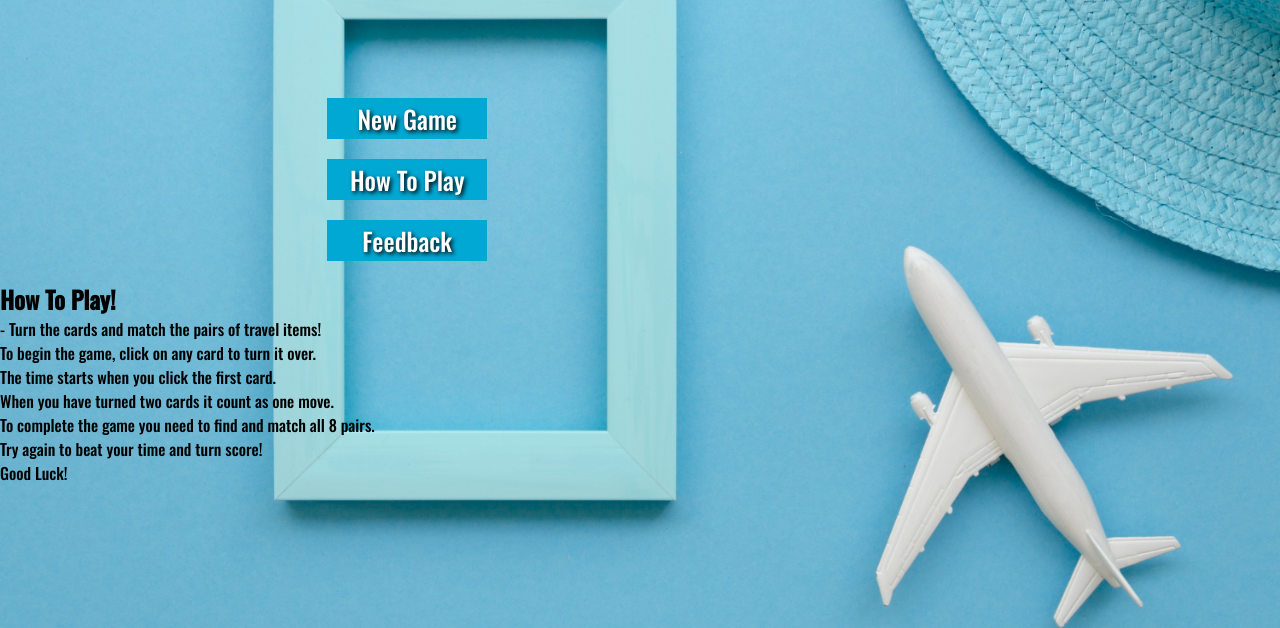
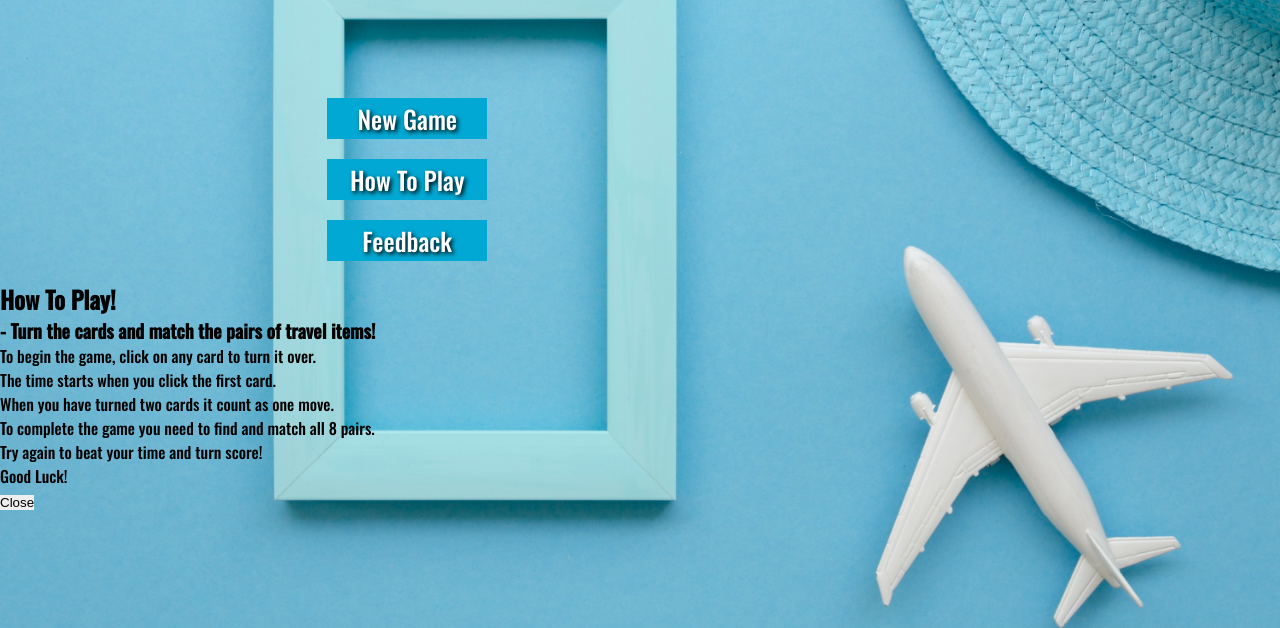
Before and after one commit to moolleer/travel-memory-game, a plain HTML site: page index.html in a window 1280 px wide. Both pictures are taken after a click on the button "How To Play". Shown: the part 172-800 px from the top of the page. Drawn offline with nearby package versions, Linux system fonts and the light colour scheme.

Commit message:
Add functions for showing and hiding game instructions

```diff
--- a/assets/js/script.js
+++ b/assets/js/script.js
@@ -0,0 +1,18 @@
+
+
+let gameInstructions = document.getElementById('instructions');
+
+
+function showGameInstructions() {
+    gameInstructions.classList.remove('hide');
+}
+
+function hideGameInstructions(){
+    gameInstructions.classList.add('hide');
+}
+
+let howToPlay = document.getElementById('how-to-play');
+howToPlay.addEventListener('click', showGameInstructions);
+
+let hideHowToPlay = document.getElementById('close');
+hideHowToPlay.addEventListener('click', hideGameInstructions);
--- a/index.html
+++ b/index.html
@@ -29,9 +29,9 @@
         </div>
     </div>
 
-    <div class="game-instructions">
+    <div class="game-instructions hide" id="instructions">
         <h2>How To Play!</h2>
-        <p>- Turn the cards and match the pairs of travel items!</p>
+        <h3>- Turn the cards and match the pairs of travel items!</h3>
         <ul>
             <li>To begin the game, click on any card to turn it over.</li>
             <li>The time starts when you click the first card.</li>
@@ -40,6 +40,7 @@
             <li>Try again to beat your time and turn score!</li>
         </ul>
         <p>Good Luck!</p>
+        <button id="close">Close</button>
     </div>
 
     <script src="assets/js/script.js"></script>
```
